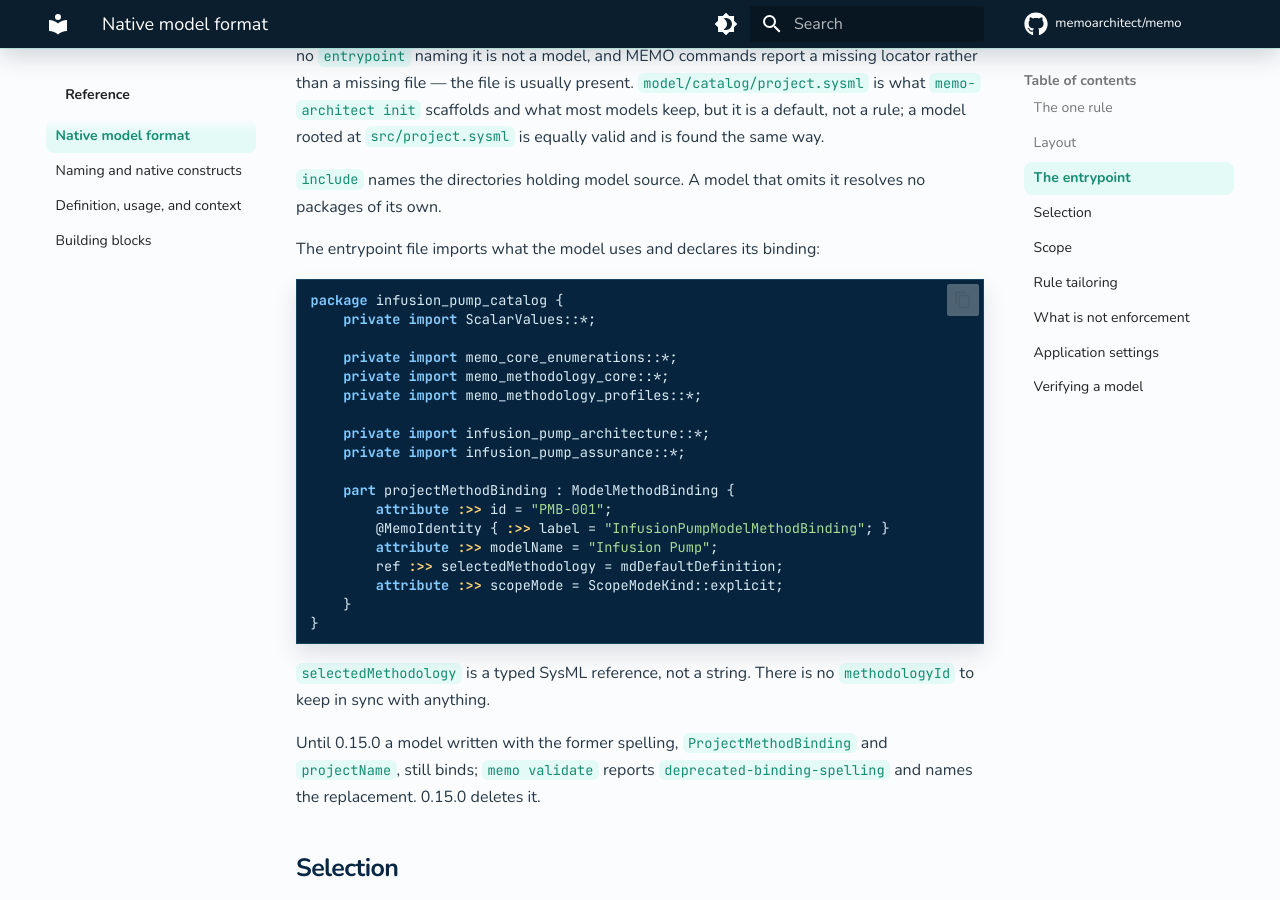
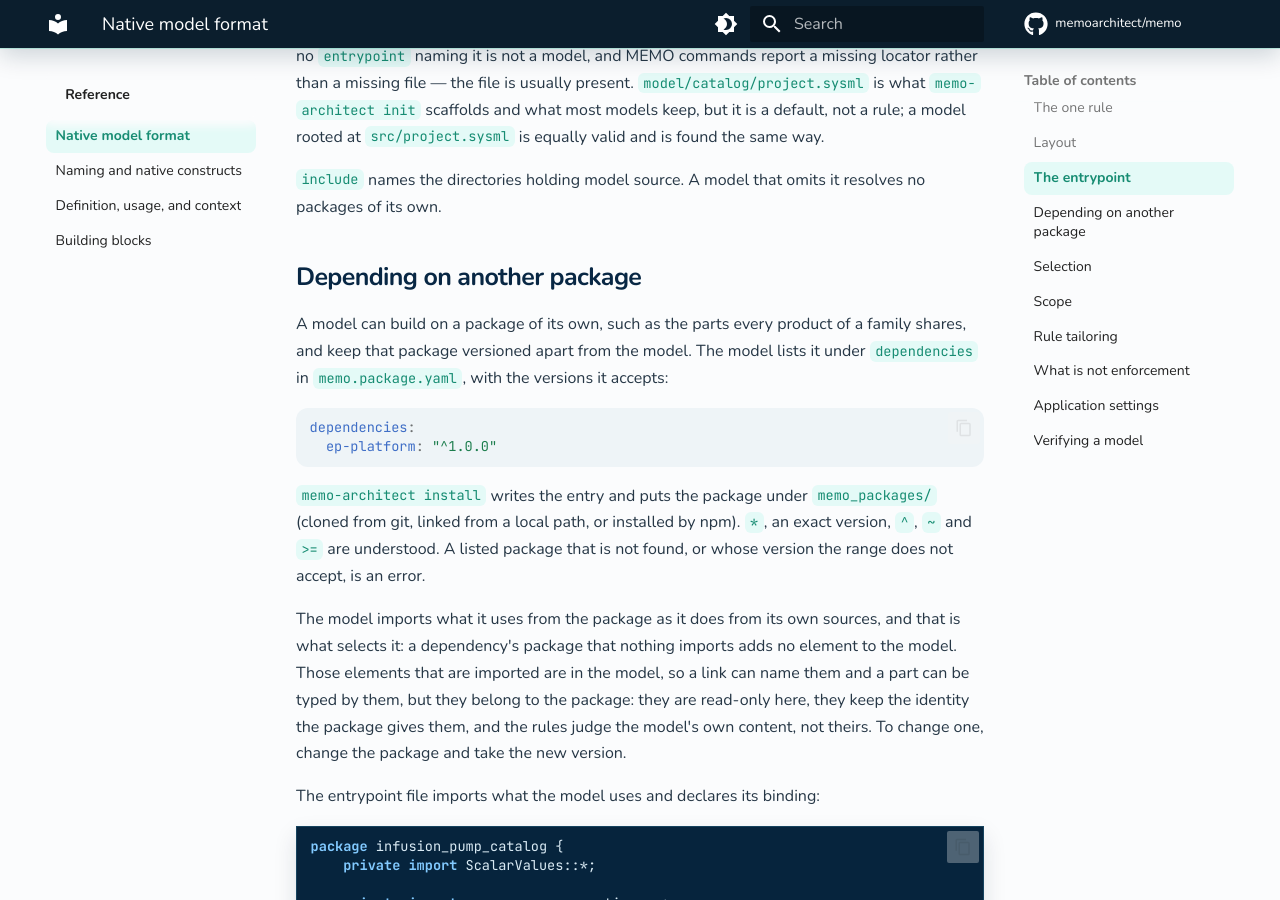
Before and after one commit to memoarchitect/memo, an MkDocs documentation site: the page built from docs/reference/native-model-format.md, in a window 1280 px wide and 900 px high, scrolled down 1487 px. Built offline with MkDocs 1.6.1 and Material for MkDocs 9.7.7, drawn with Linux system fonts in a browser that asks for light colours; comment, search, counter and statistics services are not loaded.

Commit message:
M10 (T1): an example family depends on a platform package
ep-lab-family lists ep-platform under dependencies; PatientIsolationModule moves into that package (examples/ep-platform, linked from memo_packages/). Documents the dependencies field.

Co-Authored-By: Claude Sonnet 5.5 <noreply@anthropic.com>

````diff
--- a/docs/reference/native-model-format.md
+++ b/docs/reference/native-model-format.md
@@ -69,6 +69,31 @@ way.
 
 `include` names the directories holding model source. A model that omits it
 resolves no packages of its own.
+
+## Depending on another package
+
+A model can build on a package of its own, such as the parts every product of a
+family shares, and keep that package versioned apart from the model. The model
+lists it under `dependencies` in `memo.package.yaml`, with the versions it
+accepts:
+
+```yaml
+dependencies:
+  ep-platform: "^1.0.0"
+```
+
+`memo-architect install` writes the entry and puts the package under
+`memo_packages/` (cloned from git, linked from a local path, or installed by
+npm). `*`, an exact version, `^`, `~` and `>=` are understood. A listed package
+that is not found, or whose version the range does not accept, is an error.
+
+The model imports what it uses from the package as it does from its own sources,
+and that is what selects it: a dependency's package that nothing imports adds no
+element to the model. Those elements that are imported are in the model, so a
+link can name them and a part can be typed by them, but they belong to the
+package: they are read-only here, they keep the identity the package gives them,
+and the rules judge the model's own content, not theirs. To change one, change
+the package and take the new version.
 
 The entrypoint file imports what the model uses and declares its binding:
 
````
Also changed, not shown: 5 other files.
